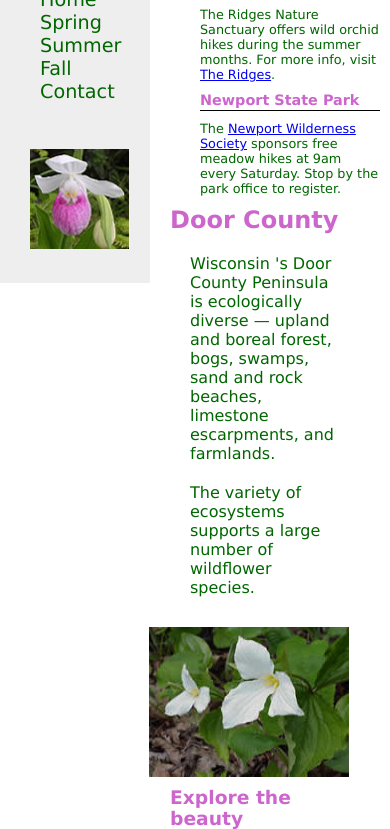
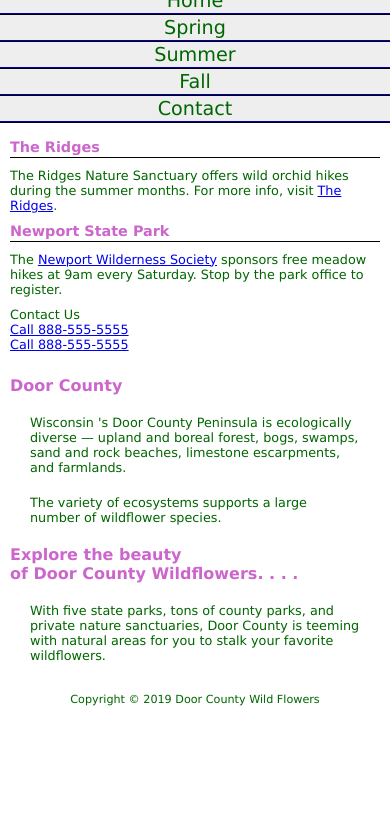
Before and after one commit to 44144-Sp22/ch7inclassnotes1-addalynnbradbury, a plain HTML site: page index.html in a window 390 px wide. Shown: the part 152-981 px from the top of the page. After the commit the page ends 878 px from the top, so only its background shows below. Drawn offline with Linux system fonts and the light colour scheme.

Commit message:
Finished notes

```diff
--- a/index.html
+++ b/index.html
@@ -3,7 +3,8 @@
 <head>
 	<title>Door County Wildflowers</title>
 	<meta charset="utf-8">
-    <link rel="stylesheet" href="style.css">
+    <link rel="stylesheet" href="style.css" media="screen">
+		<link rel="stylesheet" href="stylePrint.css" media="print">
 </head>
 <body>
 <div id="container">
@@ -28,7 +29,11 @@
         <h3>Newport State Park</h3>
         <p class="news">The <a href=" http://www.newportwildernesssociety.org " target="blank">
         Newport Wilderness Society</a> sponsors free meadow hikes at 9am every Saturday. Stop by the park office to register.</p>
-    </aside>
+        <p class="news">Contact Us<br>
+					<a href="tel: 888-555-5555">Call 888-555-5555</a><br>
+					<a href="sms: 888-555-5555">Call 888-555-5555</a>
+				</p>
+		</aside>
     <main id="content">
         <h2>Door County</h2>
         <p>Wisconsin &#39;s Door County Peninsula is ecologically diverse &mdash; upland and boreal forest, bogs, swamps, sand and rock beaches, limestone escarpments, and farmlands.</p>
--- a/style.css
+++ b/style.css
@@ -79,3 +79,27 @@
 .news {font-size: 0.80em;
 	   margin: 10px;
 }
+
+@media only screen and (max-width: 1024px) {
+	main {margin: 0px;}
+	body {margin: 0px;}
+	#container {min-width: auto;}
+	nav {float: none; width: auto;}
+	aside {float: none; width: auto;}
+	nav li {display: inline-block; padding: 0.5em;}
+	nav ul {text-align: center;}
+	h1, h2, h3 {font-size: 120%;}
+	p {font-size: 90%}
+	nav img {display: none;}
+}
+@media only screen and (max-width: 768px){
+	#container {min-width: auto;}
+	h1, h2, h3 {font-size: 100%;}
+p, .news {font-size: 80%;}
+nav, nav ul, nav li {padding: 0px;}
+nav li {display: block;}
+nav a {display: block;
+        padding: 0.05em 0;
+			  border-bottom: 2px ridge #00005d;}
+img {display: none;}
+}
--- /dev/null
+++ b/stylePrint.css
@@ -0,0 +1,60 @@
+/*Add this in so that older browsers know how to display newer HTML5 elements*/
+header, nav, main, footer, aside {display: block;}
+/*By default browser only includes widht/height of the element to determine space to take up,
+by changing the box-sizing to border-box, any padding and border will be included in the width and height
+use universal selector (*) to select all elements*/
+*{box-sizing: border-box;}
+
+body {margin: 0;
+	 background-color: #ffffff;
+}
+#container {color: #006600;
+			font-family: Verdana, Arial, sans-serif;
+}
+header {  background-color: #ffffff;
+          color: #cc66cc;
+          padding: 0 20px;
+          border-bottom: 2px solid #000000;
+}
+nav {display: none;
+}
+aside {float: right;
+      width: 200px;
+
+      }
+      main {margin: 0 21px 0 160px;
+      padding: 1px 10px 20px 10px;
+      background-color: #ffffff;
+      color: #006600;
+      }
+      footer {font-size: .70em;
+      text-align: center;
+      color: #006600;
+      background-color: #ffffff;
+      padding-top: 10px;
+      }
+      h1 {margin-top: 0;
+      font-size: 24pt;
+      text-align: left;
+      text-shadow: 2px 2px 2px #000000;
+      }
+      header a{display: none;}
+      main p {margin: 20px;
+      }
+      main h2, main h3 {color: #cc66cc;
+                      background-color: #ffffff;
+                      }
+      .floatright {margin: 10px;
+                   float: right;
+      }
+      aside h3 {padding-bottom: 2px;
+      border-bottom: 1px solid #000000;
+      margin: 10px;
+      font-size: 0.90em;
+      color: #cc66cc;
+      }
+      .news {font-size: 0.80em;
+            margin: 10px;
+            }
+      aside a {text-decroation: none;}
+      aside a:after{content: "("attr(href)")";}
```
Also changed, not shown: 1 other file.
